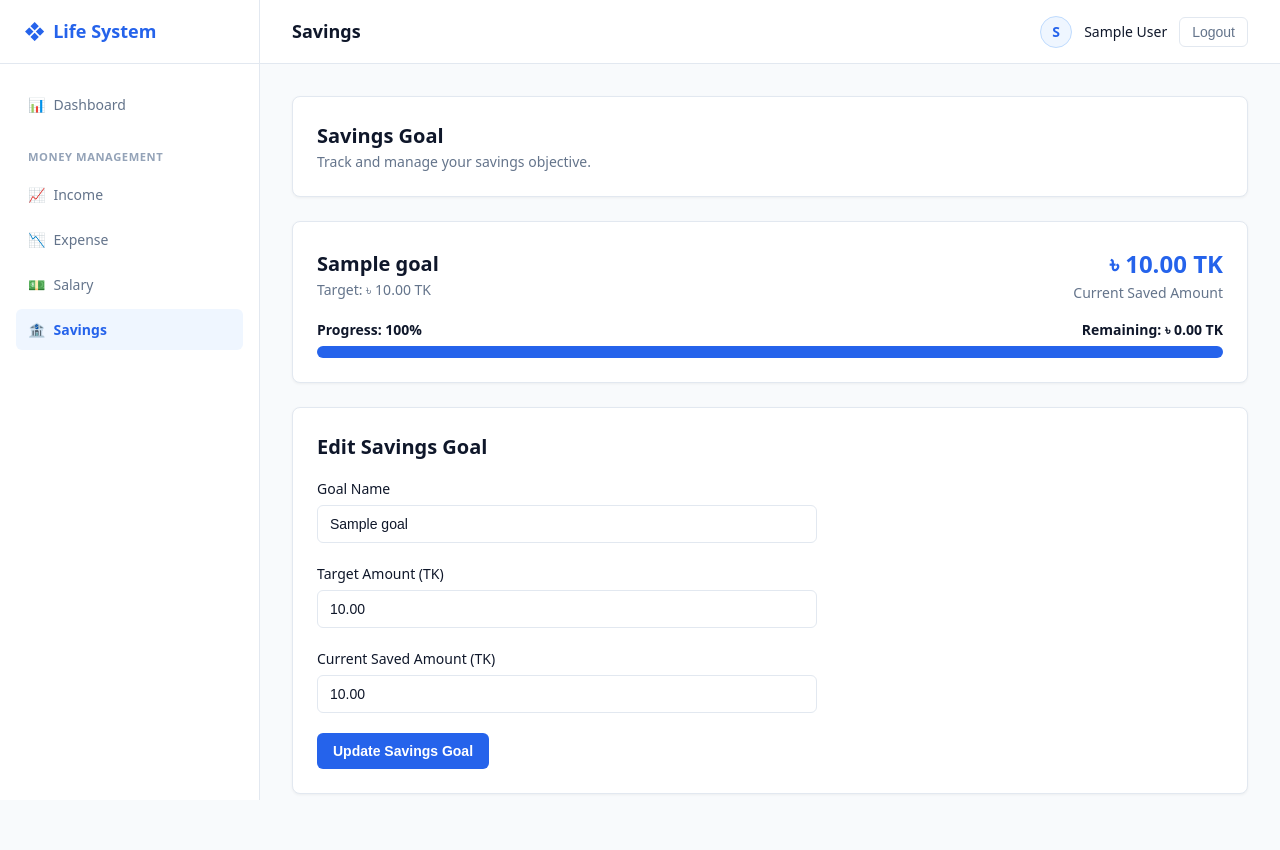
After one commit to imonislams/Life-Management-system, a Laravel app: page /savings in a window 1280 px wide. The commit adds this page. Run offline with Laravel 12, Linux system fonts and the light colour scheme; a user stored in the database is signed in; tables that the repository leaves empty hold one stand-in row (values such as "Sample post"); style sheets or scripts are compiled from the project's sources.

Commit message:
Implement Phase 2: Savings Management module
Co-authored-by: imonislams <193939796+imonislams@users.noreply.github.com>

```diff
--- /dev/null
+++ b/app/Http/Controllers/SavingsController.php
@@ -0,0 +1,50 @@
+<?php
+
+namespace App\Http\Controllers;
+
+use App\Models\SavingsGoal;
+use Illuminate\Http\RedirectResponse;
+use Illuminate\Http\Request;
+use Illuminate\View\View;
+
+class SavingsController extends Controller
+{
+    public function index(Request $request): View
+    {
+        $savingsGoal = $request->user()->savingsGoal;
+
+        $remainingAmount = 0;
+        $progressPercentage = 0;
+
+        if ($savingsGoal) {
+            $target = (float) $savingsGoal->target_amount;
+            $current = (float) $savingsGoal->current_amount;
+            $remainingAmount = max(0, $target - $current);
+            $progressPercentage = $target > 0 ? min(100, round(($current / $target) * 100, 2)) : 0;
+        }
+
+        return view('savings.index', compact('savingsGoal', 'remainingAmount', 'progressPercentage'));
+    }
+
+    public function storeOrUpdate(Request $request): RedirectResponse
+    {
+        $validated = $request->validate([
+            'name' => 'required|string|max:255',
+            'target_amount' => 'required|numeric|gt:0',
+            'current_amount' => 'required|numeric|min:0|lte:target_amount',
+        ]);
+
+        $user = $request->user();
+
+        SavingsGoal::updateOrCreate(
+            ['user_id' => $user->id],
+            [
+                'name' => $validated['name'],
+                'target_amount' => $validated['target_amount'],
+                'current_amount' => $validated['current_amount'],
+            ]
+        );
+
+        return redirect()->route('savings.index')->with('status', 'Savings goal updated successfully.');
+    }
+}
--- /dev/null
+++ b/app/Models/SavingsGoal.php
@@ -0,0 +1,32 @@
+<?php
+
+namespace App\Models;
+
+use Illuminate\Database\Eloquent\Factories\HasFactory;
+use Illuminate\Database\Eloquent\Model;
+use Illuminate\Database\Eloquent\Relations\BelongsTo;
+
+class SavingsGoal extends Model
+{
+    use HasFactory;
+
+    protected $fillable = [
+        'user_id',
+        'name',
+        'target_amount',
+        'current_amount',
+    ];
+
+    protected function casts(): array
+    {
+        return [
+            'target_amount' => 'decimal:2',
+            'current_amount' => 'decimal:2',
+        ];
+    }
+
+    public function user(): BelongsTo
+    {
+        return $this->belongsTo(User::class);
+    }
+}
--- a/app/Models/User.php
+++ b/app/Models/User.php
@@ -6,6 +6,7 @@ namespace App\Models;
 use Database\Factories\UserFactory;
 use Illuminate\Database\Eloquent\Factories\HasFactory;
 use Illuminate\Database\Eloquent\Relations\HasMany;
+use Illuminate\Database\Eloquent\Relations\HasOne;
 use Illuminate\Foundation\Auth\User as Authenticatable;
 use Illuminate\Notifications\Notifiable;
 
@@ -59,4 +60,9 @@ class User extends Authenticatable
     {
         return $this->hasMany(ExpenseRecord::class);
     }
+
+    public function savingsGoal(): HasOne
+    {
+        return $this->hasOne(SavingsGoal::class);
+    }
 }
--- a/resources/views/layouts/app.blade.php
+++ b/resources/views/layouts/app.blade.php
@@ -33,11 +33,14 @@
                     <a href="{{ route('income.index') }}" class="nav-link {{ request()->routeIs('income.*') ? 'active' : '' }}">
                         <span class="nav-icon">📈</span> Income
                     </a>
+                    <a href="{{ route('expenses.index') }}" class="nav-link {{ request()->routeIs('expenses.*') ? 'active' : '' }}">
+                        <span class="nav-icon">📉</span> Expense
+                    </a>
                     <a href="{{ route('salary.index') }}" class="nav-link {{ request()->routeIs('salary.*') ? 'active' : '' }}">
                         <span class="nav-icon">💵</span> Salary
                     </a>
-                    <a href="{{ route('expenses.index') }}" class="nav-link {{ request()->routeIs('expenses.*') ? 'active' : '' }}">
-                        <span class="nav-icon">📉</span> Expense
+                    <a href="{{ route('savings.index') }}" class="nav-link {{ request()->routeIs('savings.*') ? 'active' : '' }}">
+                        <span class="nav-icon">🏦</span> Savings
                     </a>
                 </div>
             </nav>
--- /dev/null
+++ b/resources/views/savings/index.blade.php
@@ -0,0 +1,114 @@
+<x-app-layout>
+    <x-slot name="title">Savings - Personal Finance Management System</x-slot>
+    <x-slot name="pageTitle">Savings</x-slot>
+
+    @if (session('status'))
+        <div class="alert-success">
+            {{ session('status') }}
+        </div>
+    @endif
+
+    <div class="card" style="margin-bottom: 1.5rem;">
+        <h1 class="card-title">Savings Goal</h1>
+        <p class="card-subtitle">Track and manage your savings objective.</p>
+    </div>
+
+    @if ($savingsGoal)
+        <div class="card" style="margin-bottom: 1.5rem;">
+            <div class="card-header-flex">
+                <div>
+                    <h2 class="card-title">{{ $savingsGoal->name }}</h2>
+                    <p class="card-subtitle">Target: ৳ {{ number_format($savingsGoal->target_amount, 2) }} TK</p>
+                </div>
+                <div style="text-align: right;">
+                    <div style="font-size: 1.5rem; font-weight: 700; color: var(--primary-color);">
+                        ৳ {{ number_format($savingsGoal->current_amount, 2) }} TK
+                    </div>
+                    <div style="font-size: 0.875rem; color: var(--text-muted);">Current Saved Amount</div>
+                </div>
+            </div>
+
+            <!-- Progress Bar -->
+            <div style="margin-top: 1rem;">
+                <div style="display: flex; justify-content: space-between; margin-bottom: 0.375rem; font-size: 0.875rem; font-weight: 600;">
+                    <span>Progress: {{ $progressPercentage }}%</span>
+                    <span>Remaining: ৳ {{ number_format($remainingAmount, 2) }} TK</span>
+                </div>
+                <div style="background-color: #e2e8f0; border-radius: 0.375rem; height: 12px; overflow: hidden;">
+                    <div style="width: {{ $progressPercentage }}%; background-color: var(--primary-color); height: 100%; transition: width 0.3s;"></div>
+                </div>
+            </div>
+        </div>
+    @else
+        <div class="card" style="margin-bottom: 1.5rem;">
+            <div class="empty-state">
+                <div class="empty-state-title">No Savings Goal Set</div>
+                <p>Set a goal name, target amount, and current saved amount below to begin tracking your savings.</p>
+            </div>
+        </div>
+    @endif
+
+    <div class="card">
+        <h2 class="card-title">{{ $savingsGoal ? 'Edit Savings Goal' : 'Create Savings Goal' }}</h2>
+
+        <form id="savingsGoalForm" method="POST" action="{{ route('savings.store') }}" style="max-width: 500px; margin-top: 1rem;">
+            @csrf
+
+            <div class="form-group">
+                <label for="name" class="form-label">Goal Name</label>
+                <input
+                    id="name"
+                    type="text"
+                    name="name"
+                    value="{{ old('name', $savingsGoal?->name) }}"
+                    required
+                    class="form-control"
+                    placeholder="e.g. New Laptop"
+                >
+                @error('name')
+                    <div class="error-msg">{{ $message }}</div>
+                @enderror
+            </div>
+
+            <div class="form-group">
+                <label for="target_amount" class="form-label">Target Amount (TK)</label>
+                <input
+                    id="target_amount"
+                    type="number"
+                    step="0.01"
+                    min="0.01"
+                    name="target_amount"
+                    value="{{ old('target_amount', $savingsGoal?->target_amount) }}"
+                    required
+                    class="form-control"
+                    placeholder="e.g. 100000.00"
+                >
+                @error('target_amount')
+                    <div class="error-msg">{{ $message }}</div>
+                @enderror
+            </div>
+
+            <div class="form-group">
+                <label for="current_amount" class="form-label">Current Saved Amount (TK)</label>
+                <input
+                    id="current_amount"
+                    type="number"
+                    step="0.01"
+                    min="0"
+                    name="current_amount"
+                    value="{{ old('current_amount', $savingsGoal?->current_amount ?? 0) }}"
+                    required
+                    class="form-control"
+                    placeholder="e.g. 25000.00"
+                >
+                @error('current_amount')
+                    <div class="error-msg">{{ $message }}</div>
+                @enderror
+            </div>
+
+            <button type="submit" class="btn-primary">
+                {{ $savingsGoal ? 'Update Savings Goal' : 'Create Savings Goal' }}
+            </button>
+        </form>
+    </div>
+</x-app-layout>
--- a/routes/web.php
+++ b/routes/web.php
@@ -6,6 +6,7 @@ use App\Http\Controllers\DashboardController;
 use App\Http\Controllers\ExpenseController;
 use App\Http\Controllers\IncomeController;
 use App\Http\Controllers\SalaryController;
+use App\Http\Controllers\SavingsController;
 use Illuminate\Support\Facades\Auth;
 use Illuminate\Support\Facades\Route;
 
@@ -36,6 +37,10 @@ Route::middleware('auth')->group(function () {
     Route::get('/salary', [SalaryController::class, 'index'])->name('salary.index');
     Route::post('/salary', [SalaryController::class, 'update'])->name('salary.update');
 
+    // Savings routes
+    Route::get('/savings', [SavingsController::class, 'index'])->name('savings.index');
+    Route::post('/savings', [SavingsController::class, 'storeOrUpdate'])->name('savings.store');
+
     // Income resource routes
     Route::resource('income', IncomeController::class)->except(['show']);
 
```
Also changed, not shown: app/Http/Controllers/DashboardController.php (+22 -2 lines), resources/views/dashboard.blade.php (+28 -0 lines), database/migrations/2026_01_01_000005_create_savings_goals_table.php (added).
